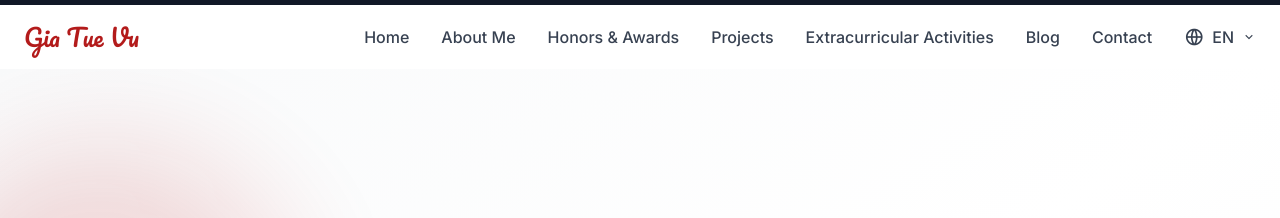
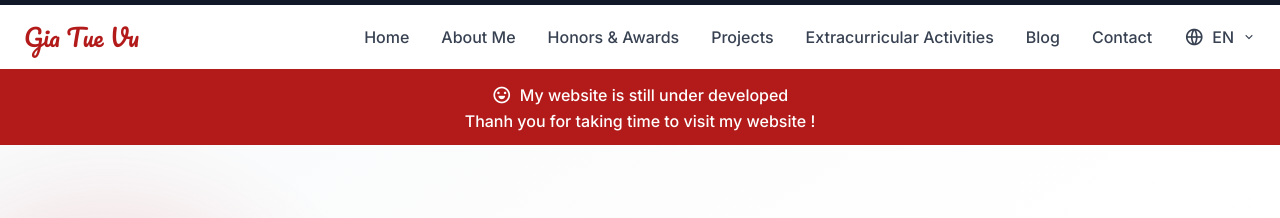
Before and after one commit to AndrewVu-VuGiaTue/AndrewVu-VuGiaTue.github.io, a plain HTML site: page index.html in a window 1280 px wide. Shown: the part 43-261 px from the top of the page. Drawn offline with nearby package versions, Linux system fonts and the light colour scheme.

Commit message:
Minor Update

```diff
--- a/index.html
+++ b/index.html
@@ -344,6 +344,17 @@ font-size: 1.25rem;
 </div>
 </nav>
 </header>
+<!-- Development notice banner -->
+<div class="bg-primary text-white text-center py-3 shadow-md">
+  <div class="max-w-7xl mx-auto px-6 text-sm md:text-base font-medium">
+    <span class="inline-flex items-center justify-center gap-2">
+      <i class="ri-emotion-line text-lg md:text-xl"></i>
+      <span>My website is still under developed</span>
+    </span>
+    <br>
+    <span>Thanh you for taking time to visit my website !</span>
+  </div>
+</div>
 <!-- Hero Section -->
 <section id="home" class="relative min-h-screen flex items-center overflow-hidden bg-gradient-to-br from-gray-50 via-white to-gray-50">
 <!-- Animated gradient orbs -->
```
